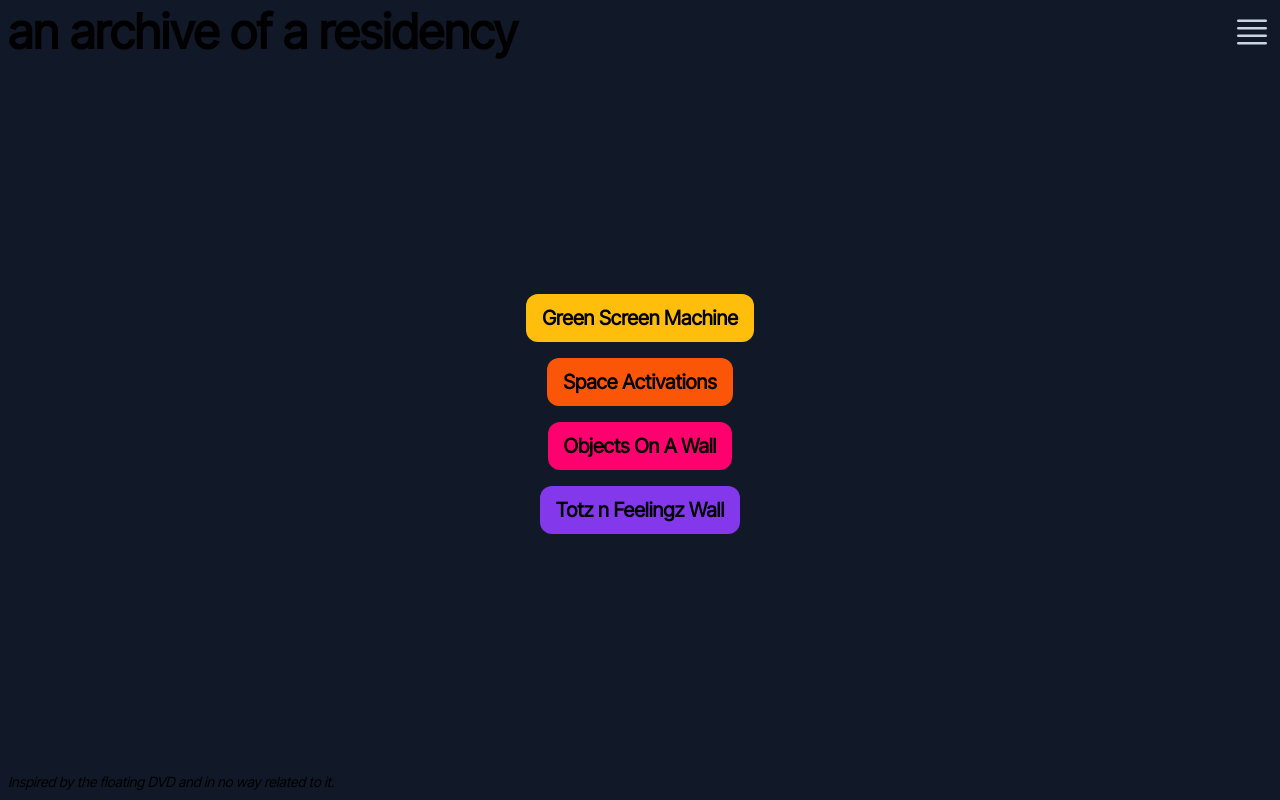
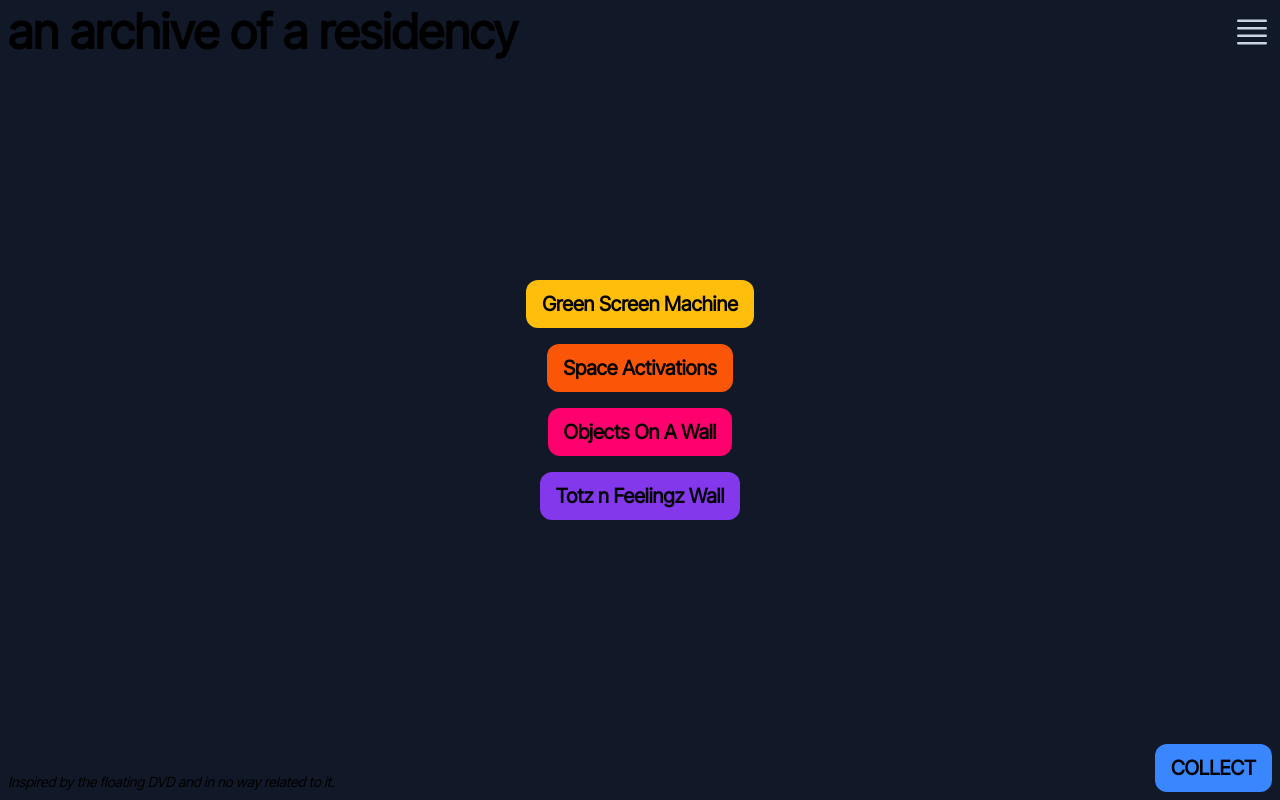
Before and after one commit to syahshiimi/dblspace_archives_2022, a Next.js app: page / in a window 1280 px wide. Built offline with nearby package versions, Linux system fonts and the light colour scheme.

Commit message:
add collect button hyperlink

```diff
--- a/components/navigation/footer.tsx
+++ b/components/navigation/footer.tsx
@@ -1,10 +1,19 @@
+import Link from "next/link"
+import FloatingPills from "../floatingpills"
+
 const Footer = () => {
-    return (
-        <footer className="flex flex-row font-thin italic text-sm">
-            Inspired by the floating DVD and in no way related to it.
-        </footer>
-
-    )
+  return (
+    <footer className="flex flex-row items-end justify-between">
+      <div>
+        <p className="text-sm font-thin italic">
+          Inspired by the floating DVD and in no way related to it.
+        </p>
+      </div>
+      <FloatingPills pillColor="bg-brilliant-azure">
+        <Link href={"/collect"}>COLLECT</Link>
+      </FloatingPills>
+    </footer>
+  )
 }
 
-export default Footer;
+export default Footer
```
